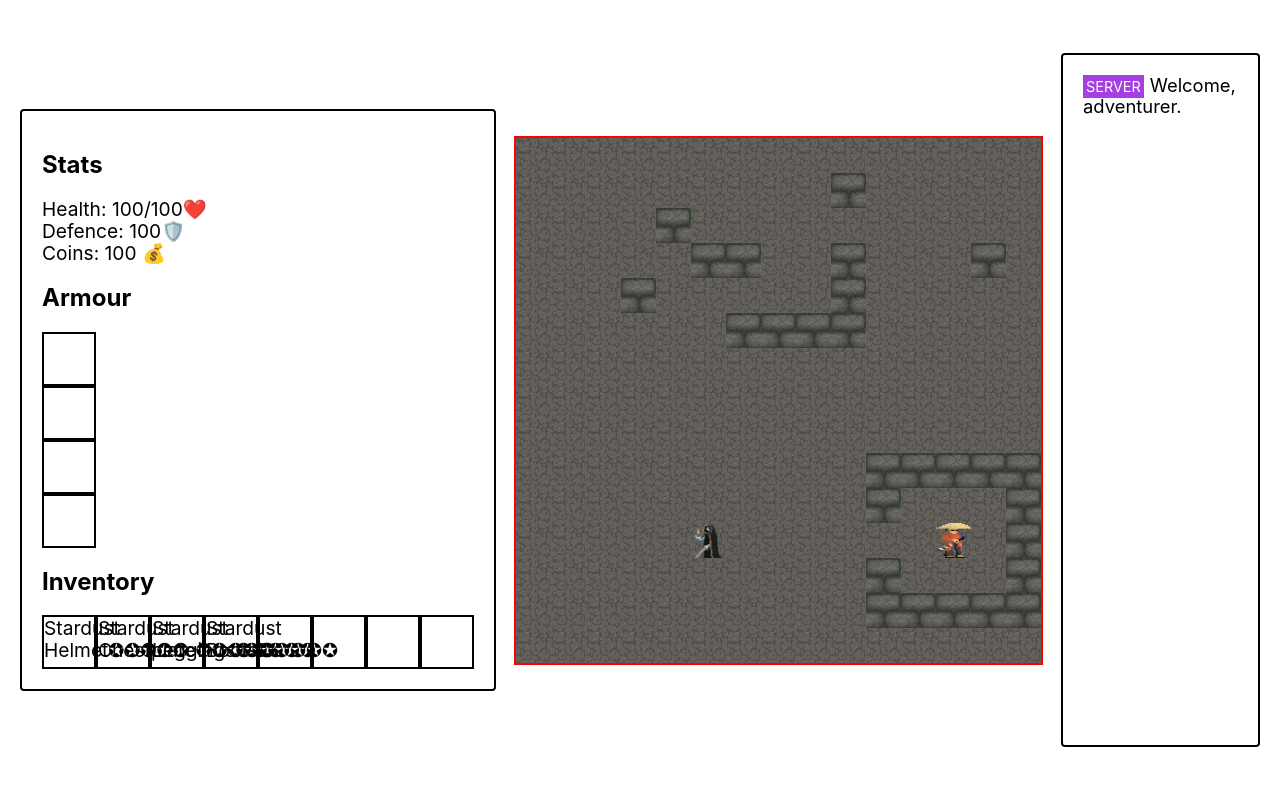
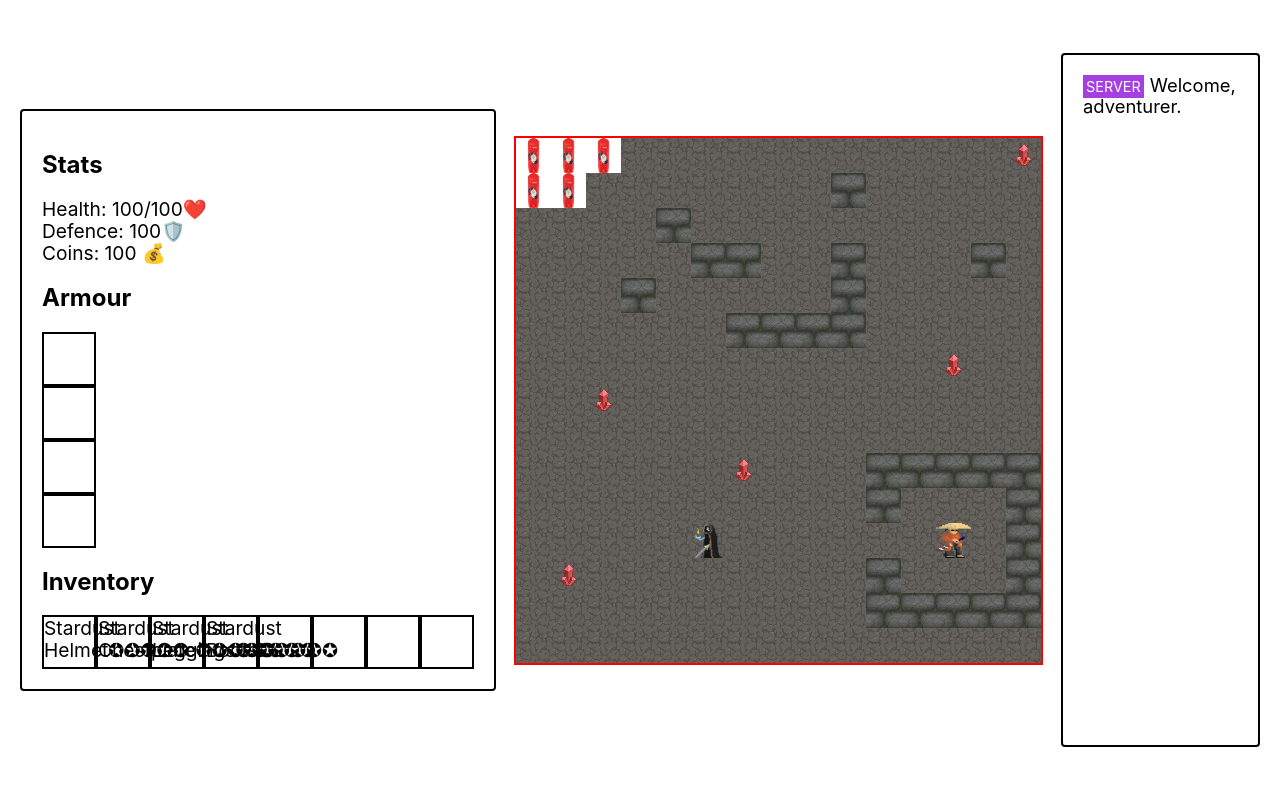
Before and after one commit to whatsaxis/MMORPG, a website built with Vite: page index.html in a window 1280 px wide. Built offline with nearby package versions, Linux system fonts and the light colour scheme.

Commit message:
💎 Resource collection mechanics

```diff
--- a/src/AssetManager.ts
+++ b/src/AssetManager.ts
@@ -7,7 +7,7 @@
 
 export let assets: { [path: string]: HTMLImageElement } = { }
 
-const LOADED_ASSETS = ['floor.png', 'wall.png', 'warrior.gif', 'npc.png']
+const LOADED_ASSETS = ['floor.png', 'wall.png', 'warrior.gif', 'npc.png', 'coal.jpeg','crystal.png']
 
 /*
 * Wait for all assets to load
--- a/src/Item.ts
+++ b/src/Item.ts
@@ -20,7 +20,8 @@ enum ToolNames {
 }
 
 enum MaterialNames {
-    COAL = 'COAL'
+    COAL    = 'COAL',
+    CRYSTAL = 'CRYSTAL'
 }
 
 type ItemNames = keyof typeof WeaponNames  |
@@ -140,8 +141,16 @@ const MATERIALS: { [ITEM_ID in MaterialNames]: Material } = {
         description: 'A blob of coal',
         type: ItemType.MATERIAL,
         rarity: ItemRarity.COMMON,
+        image: 'coal.jpeg',
         value: 4,
-        image: null
+    },
+    CRYSTAL: {
+        name: 'Crystal',
+        description: 'A big shiny crystal. Likely millions of years old.',
+        type: ItemType.MATERIAL,
+        rarity: ItemRarity.COMMON,
+        image: 'crystal.png',
+        value: 20,
     }
 }
 
--- a/src/entities/Player.ts
+++ b/src/entities/Player.ts
@@ -190,9 +190,20 @@ class Player extends Entity {
                 })
             }
 
-            i.textContent = item.name
 
-            if (item.type !== ItemType.MATERIAL) i.textContent += '✪'.repeat(item.stats.upgrade)
+
+            if (item.type === ItemType.MATERIAL) {
+
+                const img = document.createElement('img')
+
+                img.src = '../../assets/' + item.image as string
+                img.setAttribute('style', 'height: 45px; width: 45px;')
+
+                i.append( img )
+            } else {
+                i.textContent = item.name
+                i.textContent += '✪'.repeat(item.stats.upgrade)
+            }
 
             slot.append( i )
 
--- /dev/null
+++ b/src/entities/Resource.ts
@@ -0,0 +1,44 @@
+import Entity from '../Entity'
+import { EntityOptions, ResourceType } from '../types'
+
+import { PLAYER } from '../main'
+import item from '../Item'
+
+/*
+* Resource
+*
+* A collectible resource the user can obtain through interacting with this block.
+*/
+
+class Resource extends Entity {
+
+    constructor(options: EntityOptions, type: ResourceType) {
+        super(options)
+
+        if (type === ResourceType.COAL) this.sprite = { src: 'coal.jpeg' }
+        else if (type === ResourceType.CRYSTAL) this.sprite = { src: 'crystal.png' }
+
+        /*
+        * Resource collection mechanics
+        */
+
+        document.addEventListener('keydown', (e: KeyboardEvent) => {
+            if (e.key !== ' ') return
+
+            if (PLAYER.inventory.indexOf(null) !== -1) {
+
+                if (Math.hypot(
+                    this.position.x - PLAYER.position.x,
+                    this.position.y - PLAYER.position.y
+                ) <= 60) {
+                    PLAYER.inventory[PLAYER.inventory.indexOf(null)] = item(type)
+                }
+            }
+
+            PLAYER.$update()
+        })
+    }
+
+}
+
+export default Resource
--- a/src/main.ts
+++ b/src/main.ts
@@ -5,11 +5,12 @@ import CELL, { resize } from './canvas'
 
 import Player from './entities/Player'
 import NPC from './entities/NPC'
+import Resource from './entities/Resource'
 import Wall from './entities/Wall'
 import Tile from './entities/Tile'
 
 import Chat from './Chat'
-import { Grid2D, MessageType } from './types'
+import { Grid2D, MessageType, ResourceType } from './types'
 
 import loadAssets from './AssetManager'
 
@@ -31,19 +32,19 @@ let playerPos: Grid2D = { x: 9999, y: 9999 }
 // Map loading
 
 const map =
-`---------------
----------w-----
+`ccc-----------C
+cc-------w-----
 ----w----------
 -----ww--w---w-
 ---w-----w-----
 ------wwww-----
+------------C--
+--C------------
 ---------------
----------------
----------------
-----------wwwww
+------C---wwwww
 ----------w---w
 -----p------n-w
-----------w---w
+-C--------w---w
 ----------wwwww
 ---------------
 `
@@ -58,11 +59,13 @@ for (const row of map.split('\n')) {
 
         const pos = { x: (x - 1) * CELL, y: y * CELL }
 
-        if (block === '-' || block === 'p' || block === 'n') {
+        if (block === '-' || block === 'p' || block === 'n' || block === 'c' || block === 'C') {
             new Tile({ position: pos })
         }
         if (block === 'w') new Wall({ position: pos })
         if (block === 'p') playerPos = pos
+        if (block === 'c') new Resource({ position: pos }, ResourceType.COAL)
+        if (block === 'C') new Resource({ position: pos }, ResourceType.CRYSTAL)
         if (block === 'n') new NPC({ position: pos })
     }
 
--- a/src/types.ts
+++ b/src/types.ts
@@ -131,6 +131,15 @@ export enum TransactionStatus {
 }
 
 /*
+* Resources
+*/
+
+export enum ResourceType {
+    COAL    = 'COAL',
+    CRYSTAL = 'CRYSTAL'
+}
+
+/*
 * Chat
 */
 
```
Also changed, not shown: assets/coal.jpeg (added), assets/crystal.png (added).
